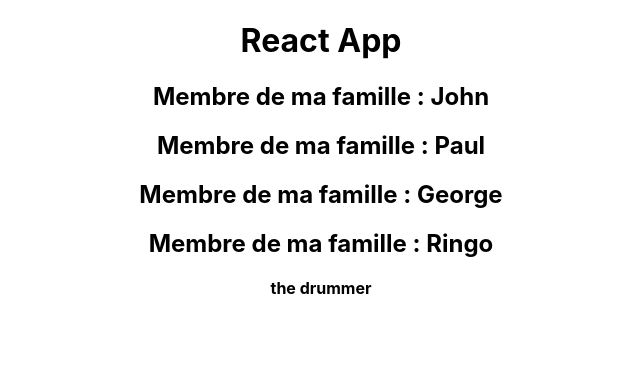
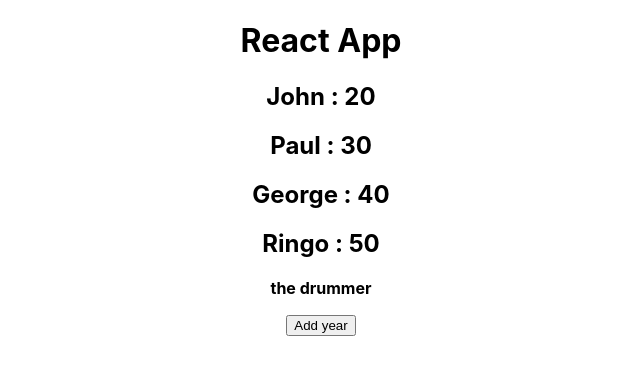
Before and after one commit to HuguesRomain/-Learn-React-Play-with-props-and-states, a React (Create React App) app: page / in a window 1280 px wide. Shown: the top 374 px of the page, without its empty margins (319-959 px from the left). Built offline with nearby package versions, Linux system fonts and the light colour scheme.

Commit message:
second commit

```diff
--- a/src/App.js
+++ b/src/App.js
@@ -1,18 +1,57 @@
 import React, { Component, Fragment} from 'react';
 import './App.css';
 import Membre from './components/Membre'
+import Button from './components/Button'
+
+const famille = {
+  membre1: {
+    name: 'John',
+    age: 20
+  },
+  membre2: {
+    name: 'Paul',
+    age: 30
+  },
+  membre3: {
+    name: 'George',
+    age: 40
+  },
+  membre4: {
+    name: 'Ringo',
+    age: 50
+  },
+}
 
 class App extends Component {
+  state = {
+    famille,
+  }
+
+  handleClick = () => {
+    const famille = {...this.state.famille}
+    famille.membre1.age =+ famille.membre1.age + 1
+    this.setState({famille})
+  };
+
   render() {
     return (
       <div className="App">
        <h1>React App</h1>
-       <Membre name='John' />
-       <Membre name='Paul' />
-       <Membre name='George' />
-       <Membre name='Ringo' >
+       <Membre
+       age= {this.state.famille.membre1.age}
+       name= {this.state.famille.membre1.name} />
+       <Membre
+       age={this.state.famille.membre2.age}
+       name={this.state.famille.membre2.name} />
+       <Membre
+       age={this.state.famille.membre3.age}
+       name={this.state.famille.membre3.name} />
+       <Membre
+       age={this.state.famille.membre4.age}
+       name={this.state.famille.membre4.name} >
        <strong>the drummer</strong>
         </Membre>
+        <Button GetAge={this.handleClick} />
       </div>
     );
   }
--- /dev/null
+++ b/src/components/Button.js
@@ -0,0 +1,12 @@
+import React, { Fragment } from 'react';
+
+const Button = ({GetAge}) => {
+  return(
+  <button
+  onClick={GetAge}>
+    Add year
+    </button>
+  );
+}
+
+export default Button
--- a/src/components/Membre.js
+++ b/src/components/Membre.js
@@ -1,10 +1,10 @@
 import React, { Fragment } from 'react';
 
 
-const Membre = ({ name, children }) => {
+const Membre = ({ name, age, children }) => {
   return(
     <Fragment>
-    <h2>Membre de ma famille : {name} </h2>
+    <h2> {name} : {age} </h2>
     {children ? <p>{ children }</p> : <Fragment />}
     </Fragment>
   )
```
